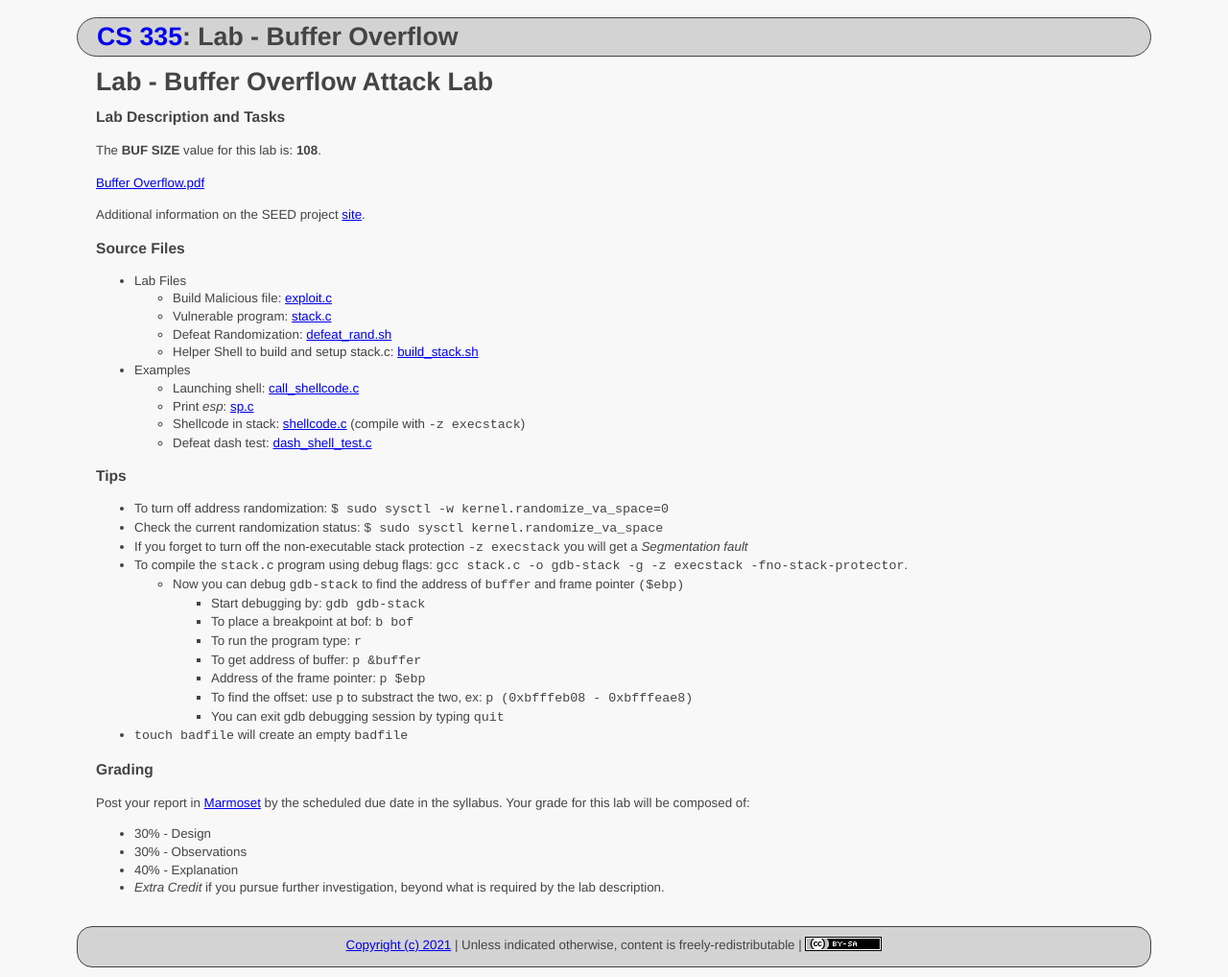
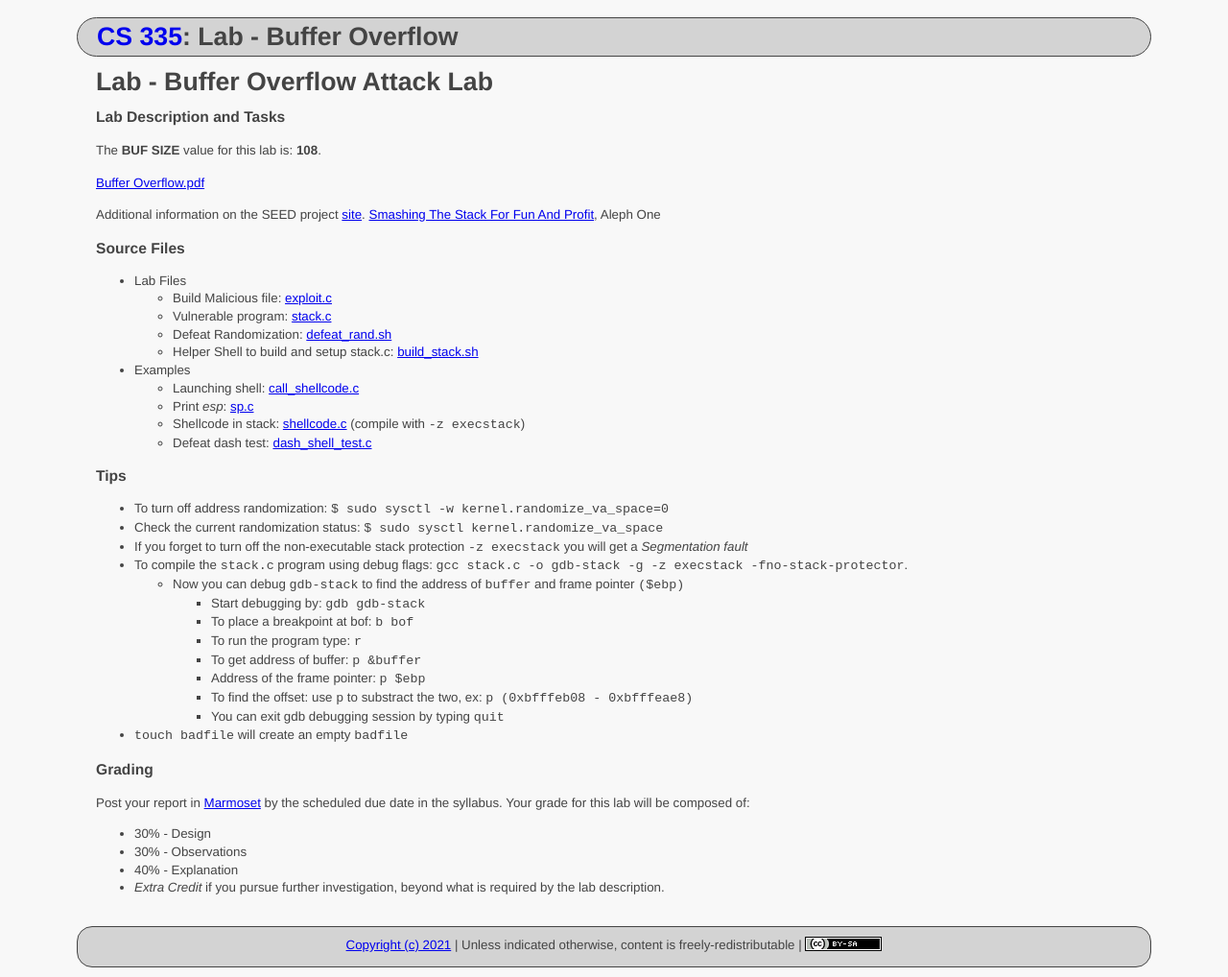
Before and after one commit to ycpcs/cs335-spring2021, a Jekyll site: the page built from labs/buffer_overflow.md, in a window 1280 px wide. Shown: the whole page at 96% size. Built offline with Jekyll 4.4.1, drawn with Linux system fonts in a browser that asks for light colours.

Commit message:
Update buffer overflow lab

```diff
--- a/labs/buffer_overflow.md
+++ b/labs/buffer_overflow.md
@@ -12,7 +12,8 @@
 
 [Buffer Overflow.pdf](Buffer_Overflow.pdf)
 
-Additional information on the SEED project [site](http://www.cis.syr.edu/~wedu/seed/Labs_16.04/Software/Buffer_Overflow/).
+Additional information on the SEED project [site](https://seedsecuritylabs.org/Labs_16.04/Software/Buffer_Overflow/).
+[Smashing The Stack For Fun And Profit](https://insecure.org/stf/smashstack.html), Aleph One
 
 ### Source Files
 
```
